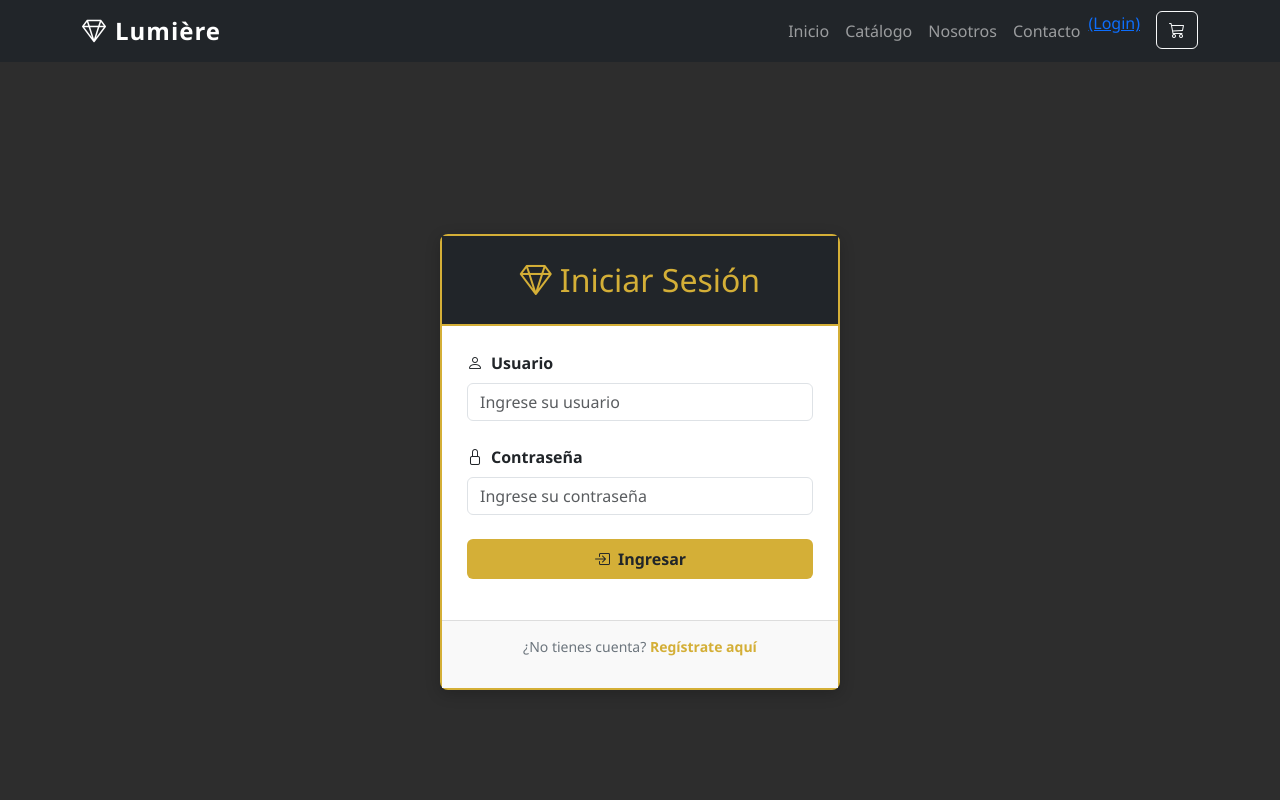
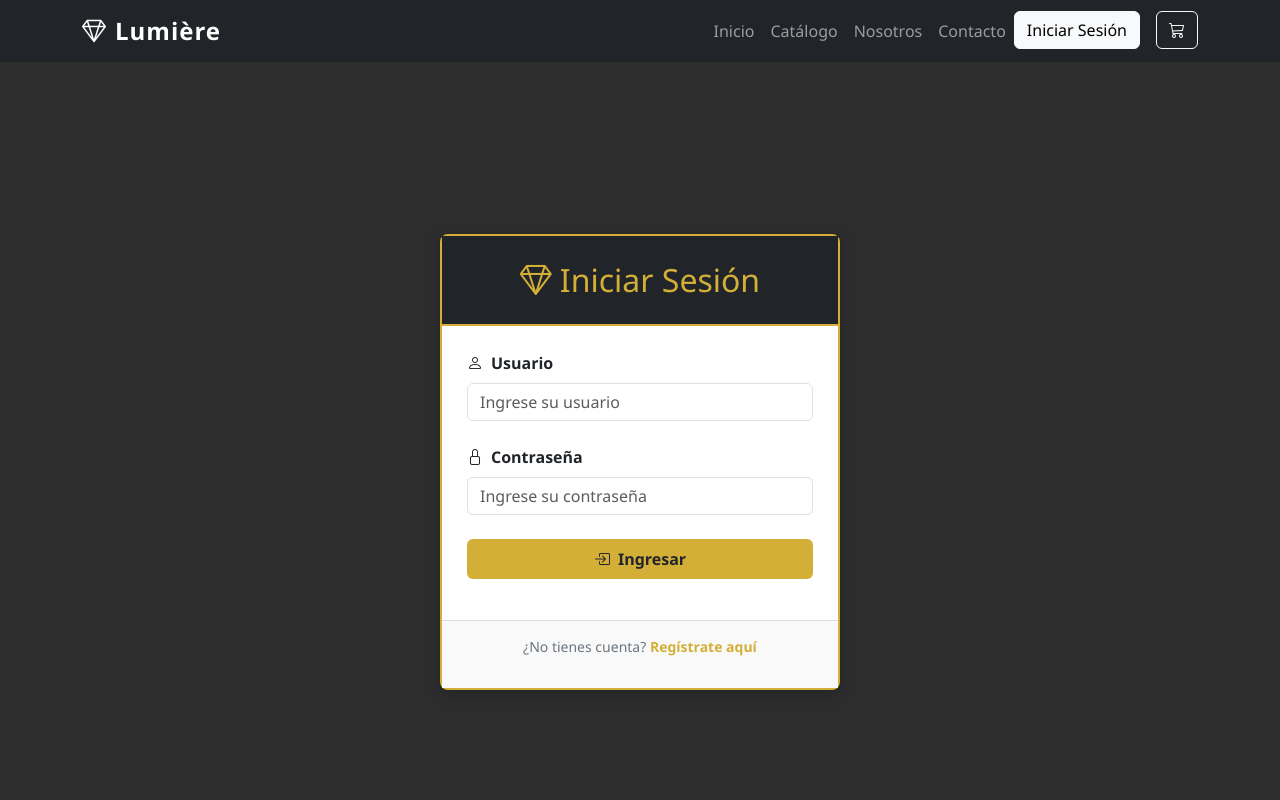
Before and after one commit to Chris213-boop/proyfrontendgrupo12, an Angular app: page /login in a window 1280 px wide. Shown: the top 800 px of the page. Built offline with nearby package versions, Linux system fonts and the light colour scheme.

Commit message:
Cambio frontend de login

```diff
--- a/src/app/components/navbar/navbar.html
+++ b/src/app/components/navbar/navbar.html
@@ -22,15 +22,34 @@
         <li class="nav-item">
           <a class="nav-link" routerLink="/contacto" routerLinkActive="active">Contacto</a>
         </li>
-        <div>
-          @if (!loginApi.userLoggedIn()) {
-          <a [routerLink]="['login']">(Login)</a>
-          } @else {
-          <a [routerLink]="['login']" (click)="logout()">
-            {{ loginApi.userLogged() }} (logout)
-          </a>
-          }
-        </div>
+        <span *ngIf="!loginApi.userLoggedIn()">
+          <li class="nav-item">
+            <a class="btn btn-outline-light" routerLink="/login" routerLinkActive="active">Iniciar Sesión</a>
+          </li>
+        </span>
+        <span *ngIf="loginApi.userLoggedIn()">
+          <li class="nav-item dropdown">
+            <button class="btn btn-outline-light dropdown-toggle" type="button" data-bs-toggle="dropdown" aria-expanded="false">
+              <i class="bi bi-person"></i>
+            </button>
+            <ul class="dropdown-menu dropdown-menu-dark">
+              <li>
+                <span class="dropdown-item" >Usuario: {{ loginApi.userLogged() }}</span>
+              </li>
+              <li>
+                <span class="dropdown-item" >Perfil: {{ loginApi.getPerfil() }}</span>
+              </li>
+              <li>
+                <hr class="dropdown-divider">
+              </li>
+              <li>
+                <a class="dropdown-item" routerLink="/login" routerLinkActive="active" (click)="logout()">
+                  Cerrar Sesión
+                </a>
+              </li>
+            </ul>
+          </li>
+        </span>
         <li class="nav-item ms-lg-3 mt-2 mt-lg-0">
           <a class="btn btn-outline-light position-relative" routerLink="/carrito">
             <i class="bi bi-cart3"></i>
```
